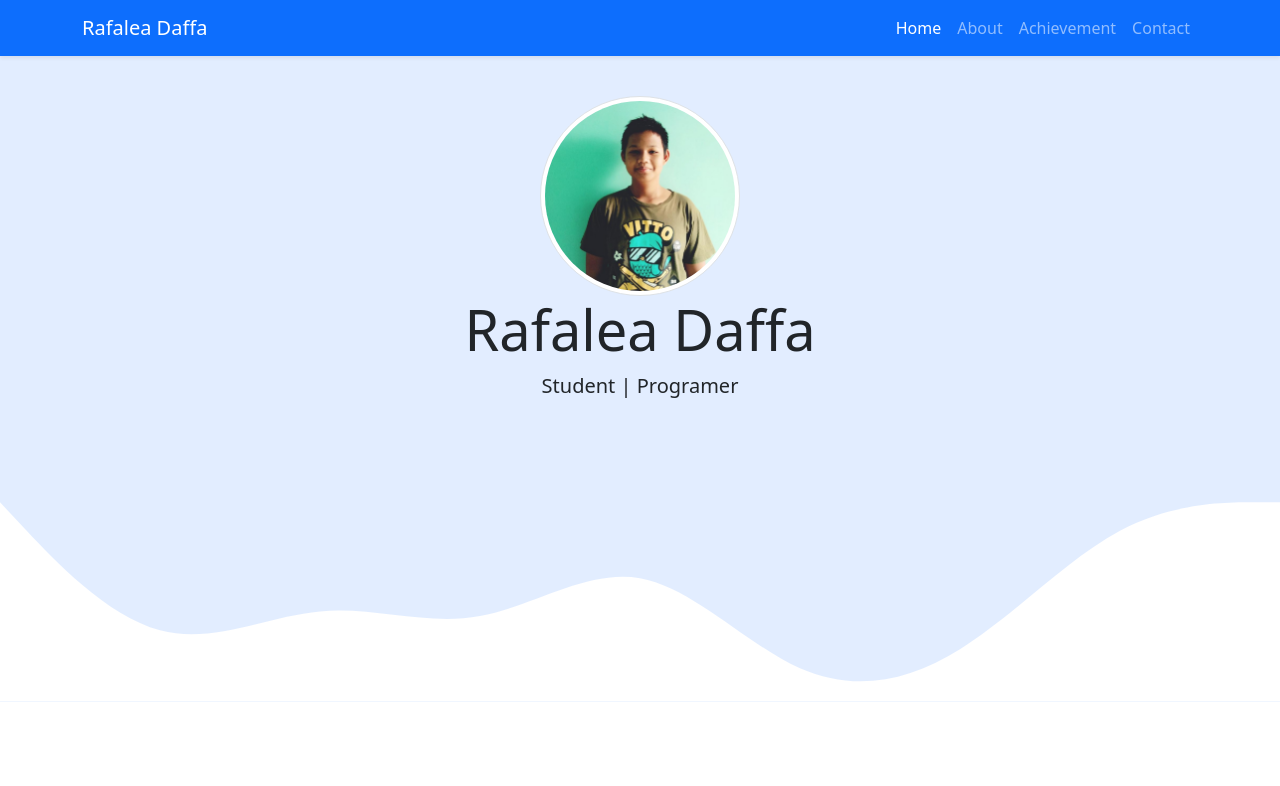
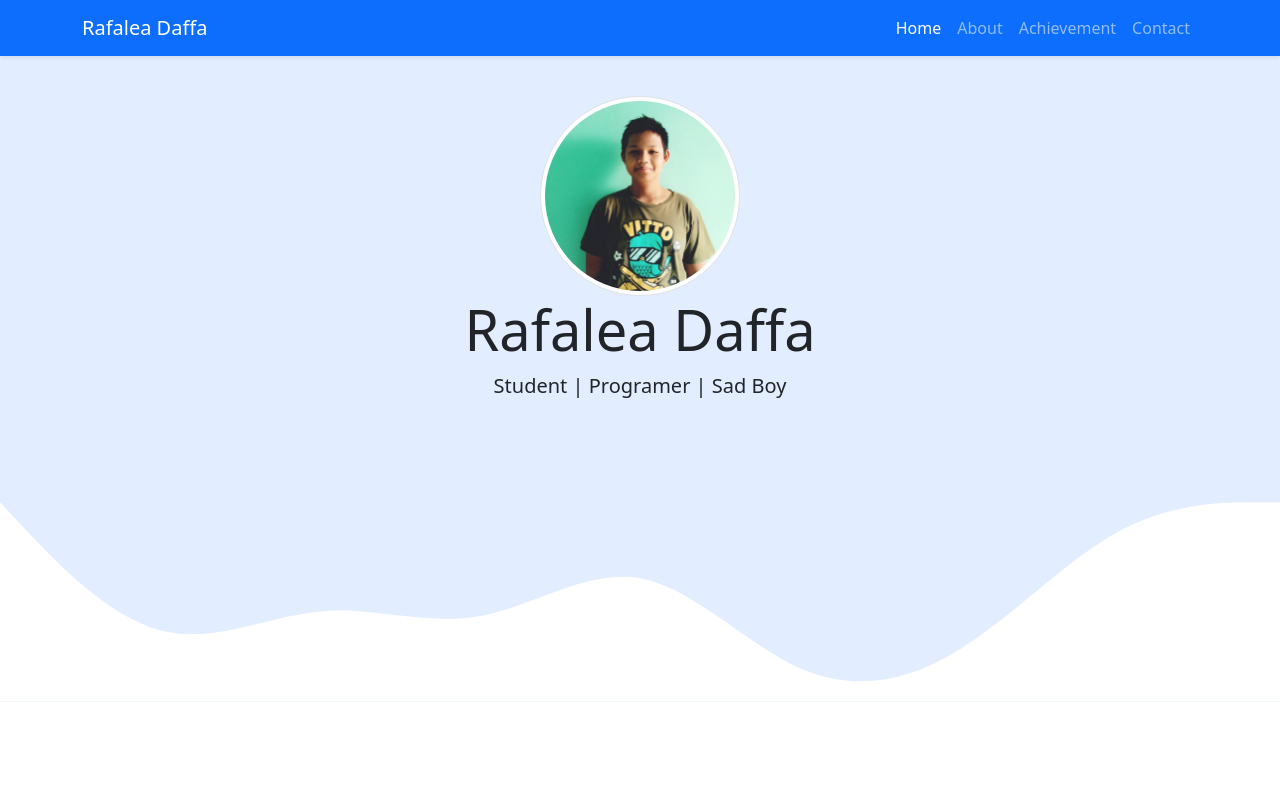
Before and after one commit to Rafa55603/Rafa55603.github.io, a plain HTML site: page index.html in a window 1280 px wide. Shown: the top 786 px of the page. Drawn offline with nearby package versions, Linux system fonts and the light colour scheme.

```diff
--- a/index.html
+++ b/index.html
@@ -48,7 +48,7 @@
     <section class="jumbotron text-center">
       <img src="img/gambar wa.jpeg" alt="Rafalea Daffa" width="200" class="rounded-circle img-thumbnail" />
       <h1 class="display-4">Rafalea Daffa</h1>
-      <p class="lead">Student | Programer</p>
+      <p class="lead">Student | Programer | Sad Boy</p>
       <svg xmlns="http://www.w3.org/2000/svg" viewBox="0 0 1440 320">
         <path
           fill="#fff"
```
